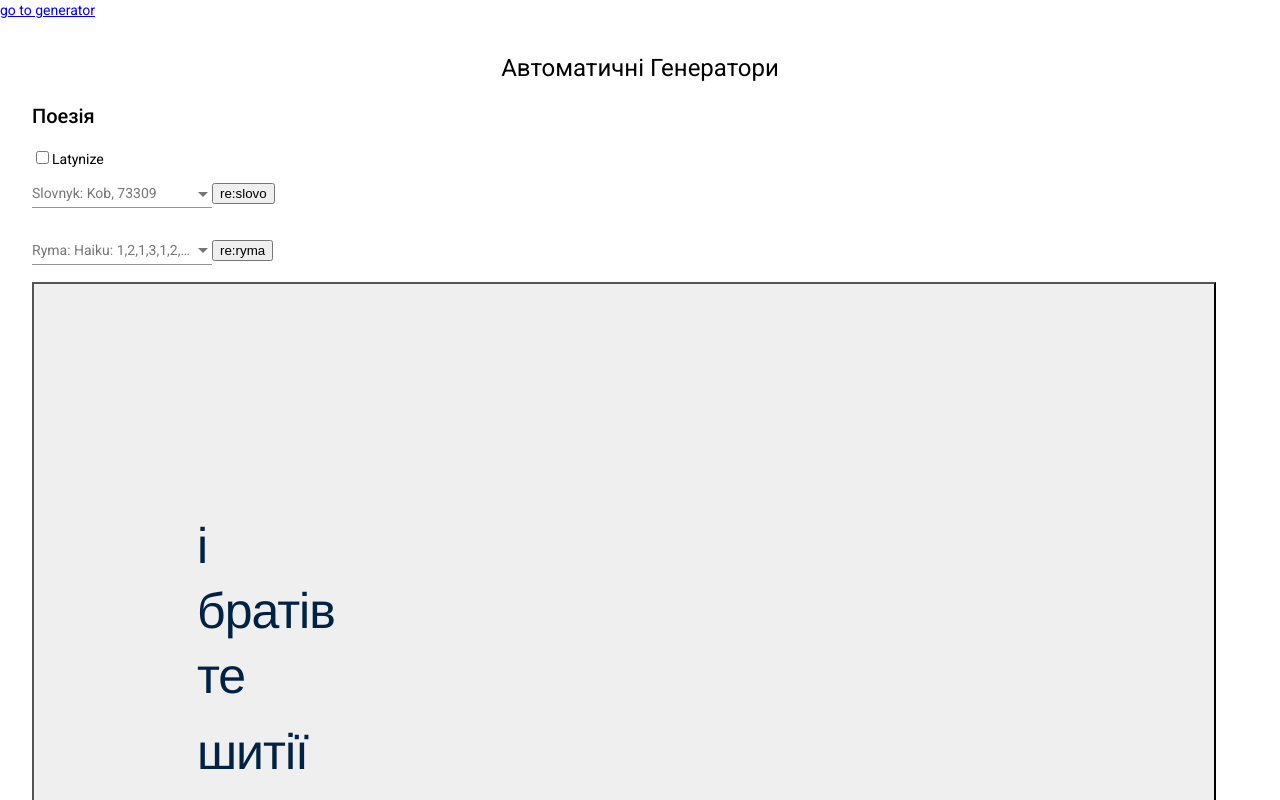
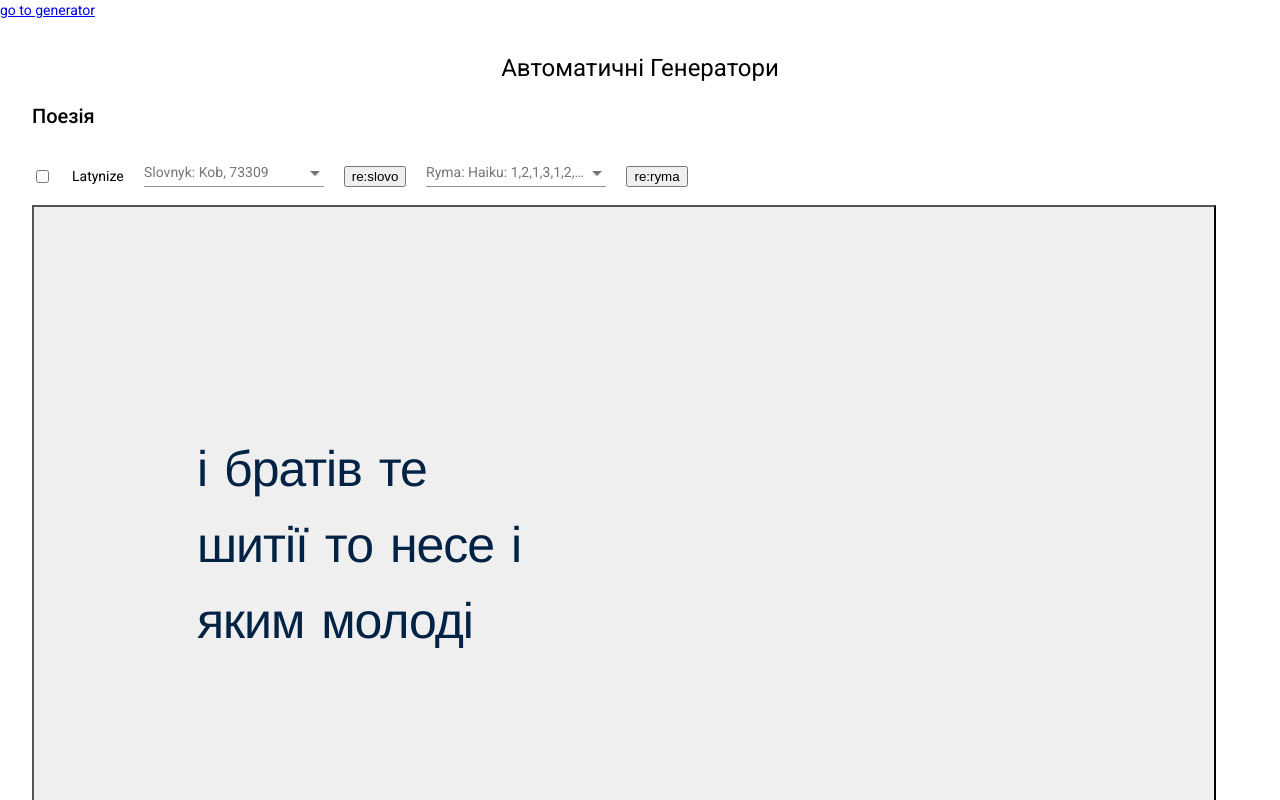
Before and after one commit to rostag/locus-poetica, an Angular app: page /generator in a window 1280 px wide. Shown: the top 800 px of the page. Built offline with nearby package versions, Linux system fonts and the light colour scheme.

Commit message:
fix layout

```diff
--- a/src/app/generator/components/poetry/poetry.component.html
+++ b/src/app/generator/components/poetry/poetry.component.html
@@ -1,10 +1,9 @@
-<div fxLayout="row" fxLayoutAlign="space-between baseline" fxLayoutGap="10px">
-    <div fxLayout="row" fxLayoutAlign="space-between baseline" fxLayoutGap="10px">
-        <!-- <mat-checkbox>Latynize</mat-checkbox> -->
+<div class="settings">
+    <div class="settings">
         <input mat-input type="checkbox" [formControl]="latynizeControl" id="cb-latynize" />
         <label for="cb-latynize">Latynize</label>
     </div>
-    <div fxLayout="row" fxLayoutAlign="space-between baseline" fxLayoutGap="10px">
+    <div class="settings">
         <mat-form-field>
             <mat-label>Slovnyk: {{ dictionary.name }}, {{ dictionary.words.length }}</mat-label>
             <mat-select [formControl]="dictionaryControl">
@@ -15,7 +14,7 @@
         </mat-form-field>
         <button mat-button (click)="reSlovo()">re:slovo</button>
     </div>
-    <div fxLayout="row" fxLayoutAlign="space-between baseline" fxLayoutGap="10px">
+    <div class="settings">
         <mat-form-field>
             <mat-label>Ryma: {{ rhyme.name }}: {{ rhyme.value }}</mat-label>
             <mat-select [formControl]="rhymeControl">
@@ -32,9 +31,7 @@
     <pre class="pre-poetry">
         <div class="strophae" *ngFor="let strophae of objectOrientedPoetry.strophae">
             <div class="line" *ngFor="let line of strophae.lines" (click)="reline(strophae.lines, line, $event)">
-                <div fxLayout="row" fxLayoutAlign="start baseline">
-                    <div class="word" (click)="reword(line.words, word, $event)" *ngFor="let word of line.words">{{postProcess(word)}}&nbsp;</div>
-                </div>
+                <div class="word" (click)="reword(line.words, word, $event)" *ngFor="let word of line.words">{{postProcess(word)}}&nbsp;</div>
             </div>
         </div>
     </pre>
--- a/src/app/generator/components/poetry/poetry.component.scss
+++ b/src/app/generator/components/poetry/poetry.component.scss
@@ -1,4 +1,11 @@
 :host {
+
+    .settings {
+        display: flex;
+        justify-content: start;
+        align-items: center;
+        column-gap: 20px;
+    }
 
     .wrapper-button {
         border-radius: 0;
@@ -27,6 +34,7 @@
 
     // OOPO
     .line {
+        display: flex;
         cursor: pointer;
         padding-left: 30px;
         padding: 5px;
```
